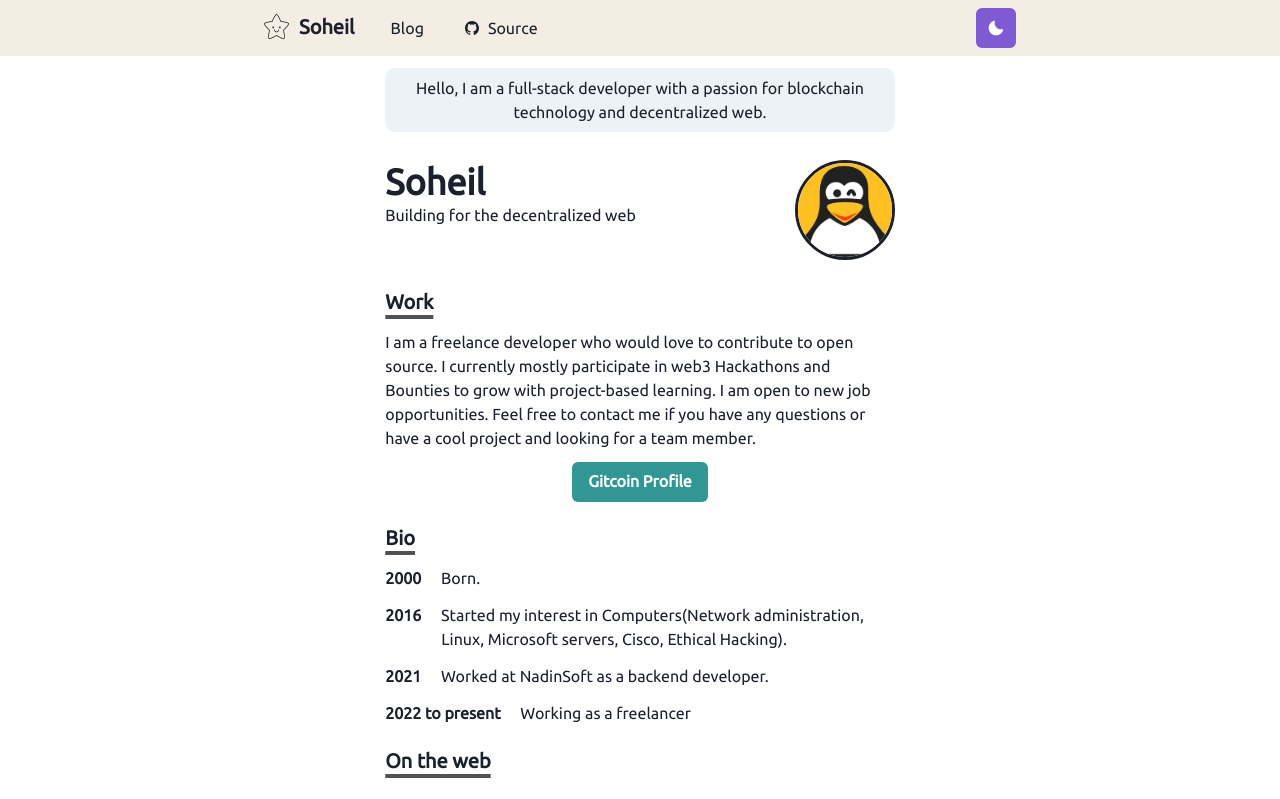
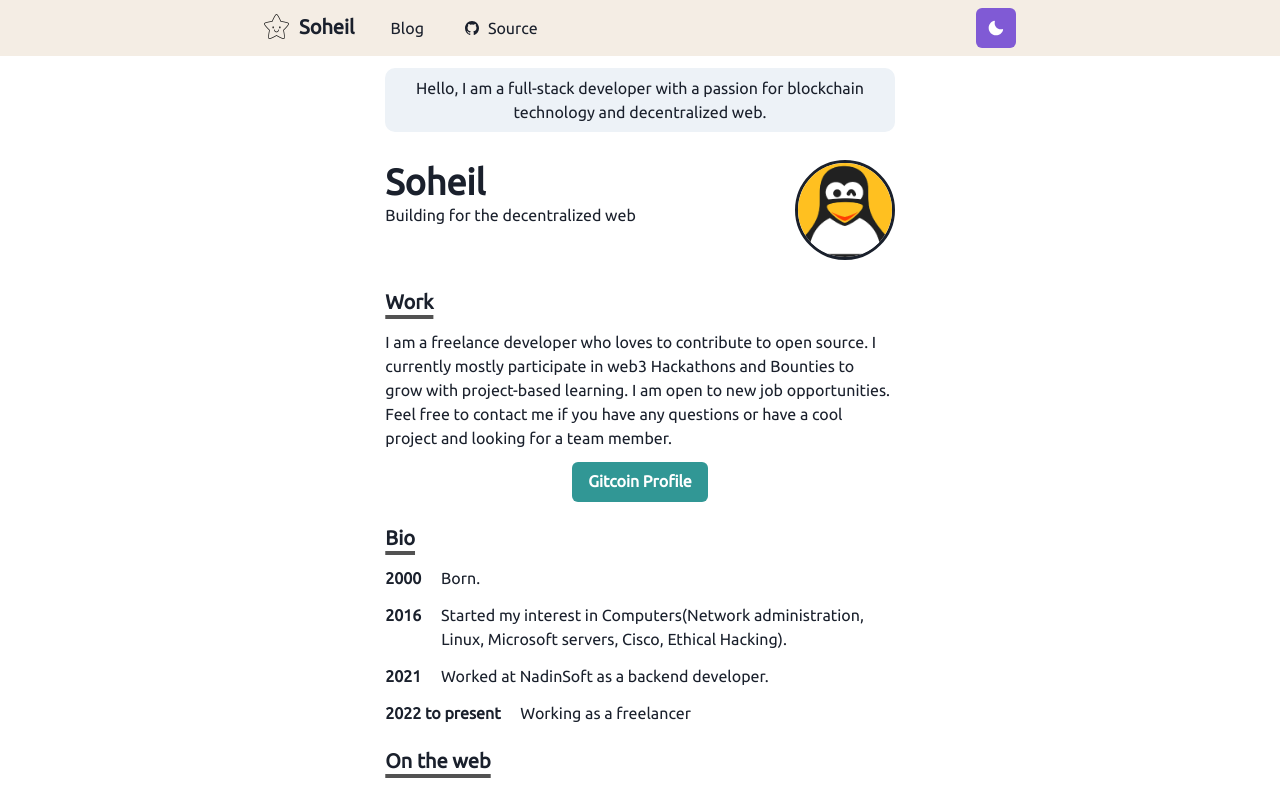
Before and after one commit to soheil555/soheil-homepage, a Next.js app: page / in a window 1280 px wide. Shown: the top 799 px of the page. Built offline with nearby package versions, Linux system fonts and the light colour scheme.

Commit message:
fix typo

```diff
--- a/pages/index.tsx
+++ b/pages/index.tsx
@@ -63,11 +63,11 @@ const Home: NextPage = () => {
       <Section delay={0.1}>
         <Heading variant="section-title">Work</Heading>
         <Text>
-          I am a freelance developer who would love to contribute to open
-          source. I currently mostly participate in web3 Hackathons and Bounties
-          to grow with project-based learning. I am open to new job
-          opportunities. Feel free to contact me if you have any questions or
-          have a cool project and looking for a team member.
+          I am a freelance developer who loves to contribute to open source. I
+          currently mostly participate in web3 Hackathons and Bounties to grow
+          with project-based learning. I am open to new job opportunities. Feel
+          free to contact me if you have any questions or have a cool project
+          and looking for a team member.
         </Text>
 
         <Box display="flex" mt="3" justifyContent="center">
```
Also changed, not shown: 1 other file (tests, documents, lock files or other folders).
